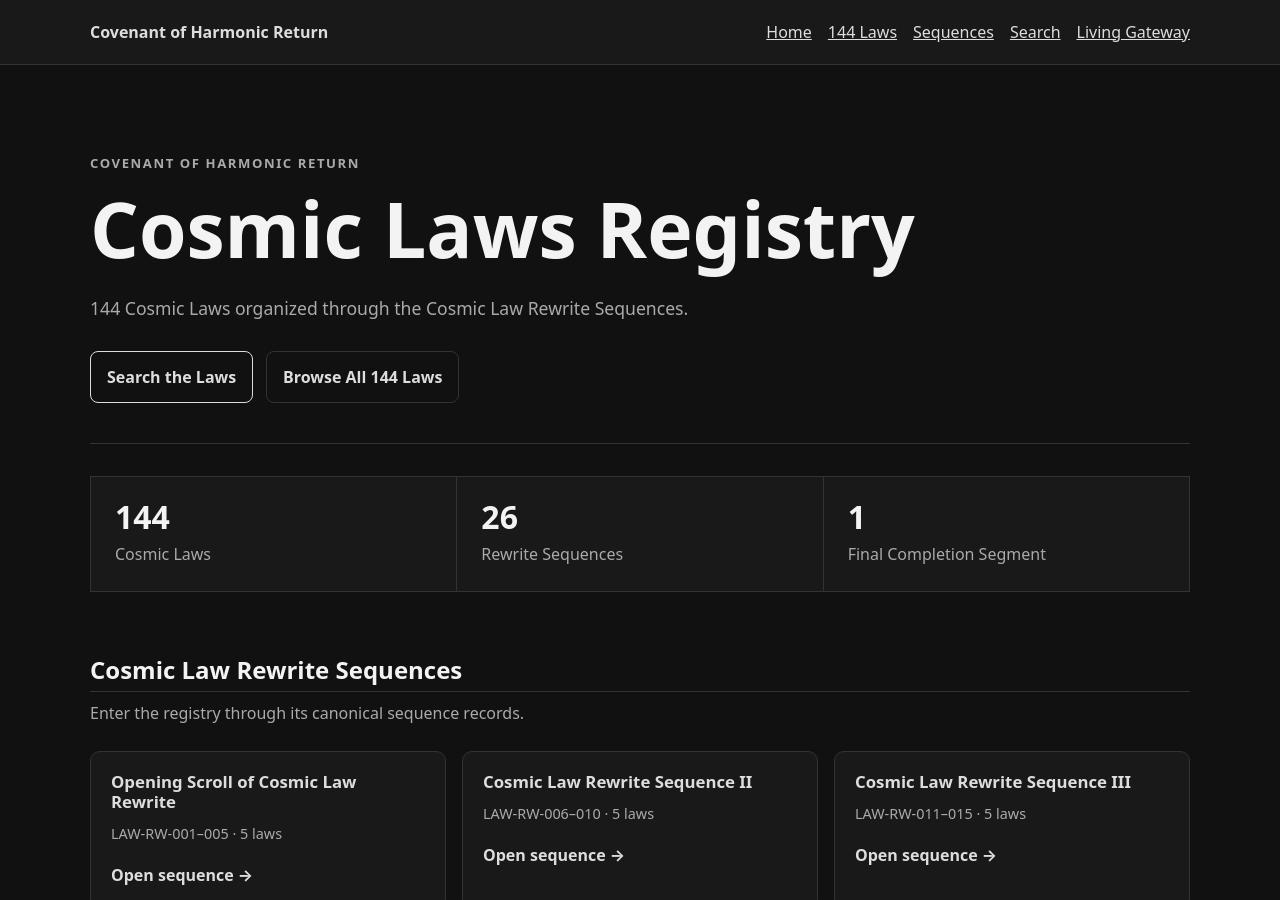
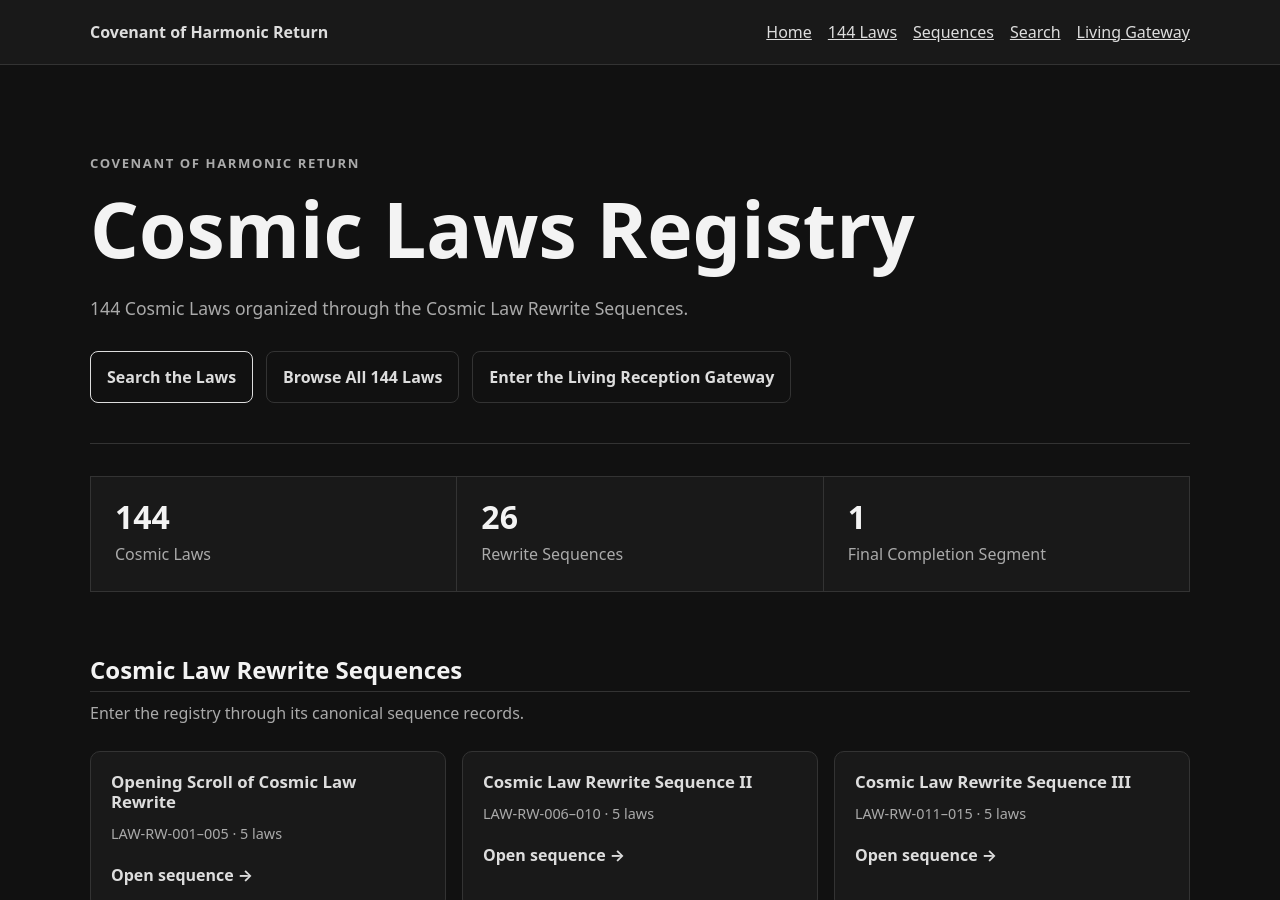
Before and after one commit to FlameOS-Hash/cosmic-laws-wiki, a Jekyll site: the page built from docs/index.md, in a window 1280 px wide and 900 px high. Built offline with Jekyll 4.4.1, drawn with Linux system fonts in a browser that asks for light colours.

Commit message:
Add Gateway entry to public home page

```diff
--- a/docs/index.md
+++ b/docs/index.md
@@ -10,6 +10,7 @@ title: Covenant of Harmonic Return
   <div class="hero-actions">
     <a class="button button-primary" href="search.html">Search the Laws</a>
     <a class="button" href="laws.html">Browse All 144 Laws</a>
+    <a class="button" href="{{ '/gateway/' | relative_url }}">Enter the Living Reception Gateway</a>
   </div>
 </section>
 
```
